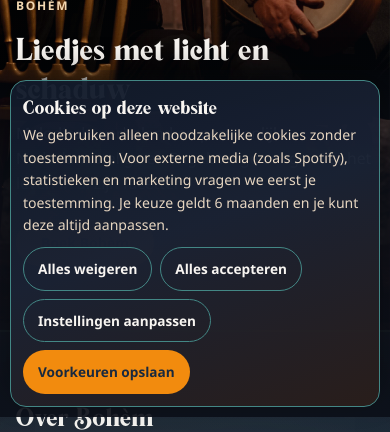
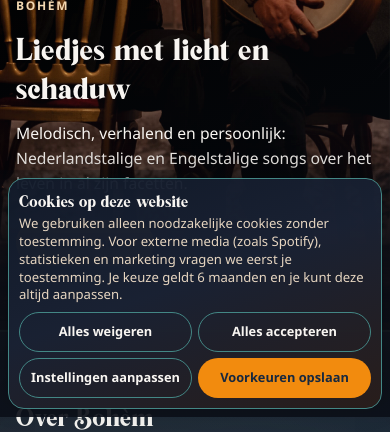
Before and after one commit to yourcount/bohem, a Next.js app: page / in a window 390 px wide. Shown: the part 427-859 px from the top of the page. Built offline with nearby package versions, Linux system fonts and the light colour scheme; no server answers; the database is empty.

Commit message:
Refine mobile cookie banner button layout

```diff
--- a/app/globals.css
+++ b/app/globals.css
@@ -372,15 +372,38 @@ body {
   }
 
   .cookie-banner {
+    padding: 8px;
+  }
+
+  .cookie-banner-inner {
     padding: 10px;
   }
 
-  .cookie-banner-inner {
-    padding: 12px;
-  }
-
   .cookie-title {
-    font-size: 1.4rem;
+    font-size: 1.22rem;
+    line-height: 1.1;
+  }
+
+  .cookie-copy {
+    margin-top: 0.3rem;
+    font-size: 0.82rem;
+    line-height: 1.35;
+  }
+
+  .cookie-actions {
+    display: grid;
+    grid-template-columns: 1fr 1fr;
+    gap: 6px;
+    margin-top: 8px;
+    align-items: stretch;
+  }
+
+  .cookie-btn {
+    width: 100%;
+    min-height: 40px;
+    padding: 9px 10px;
+    font-size: 0.8rem;
+    line-height: 1.2;
   }
 
   .cookie-manage-btn {
```
